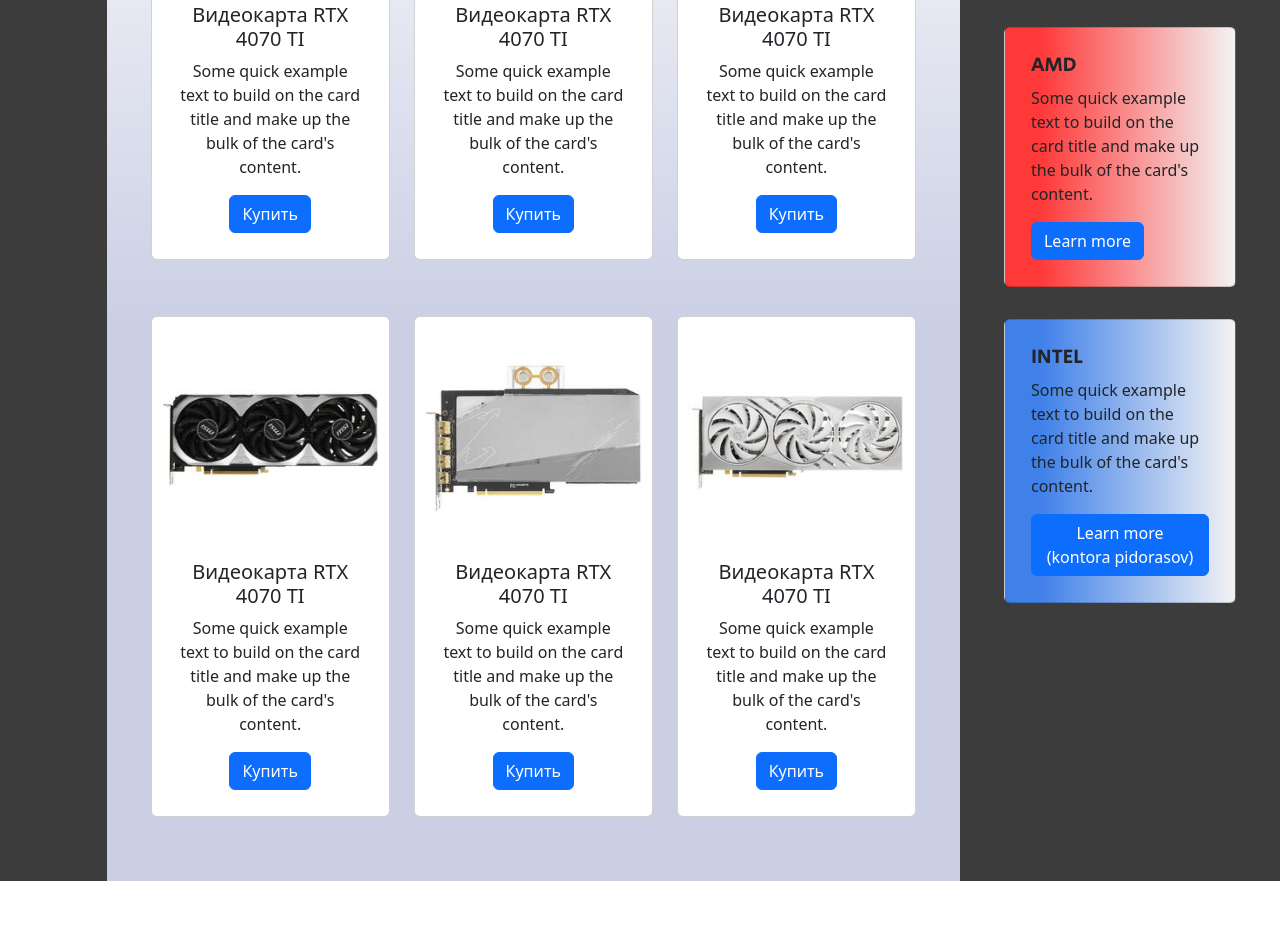
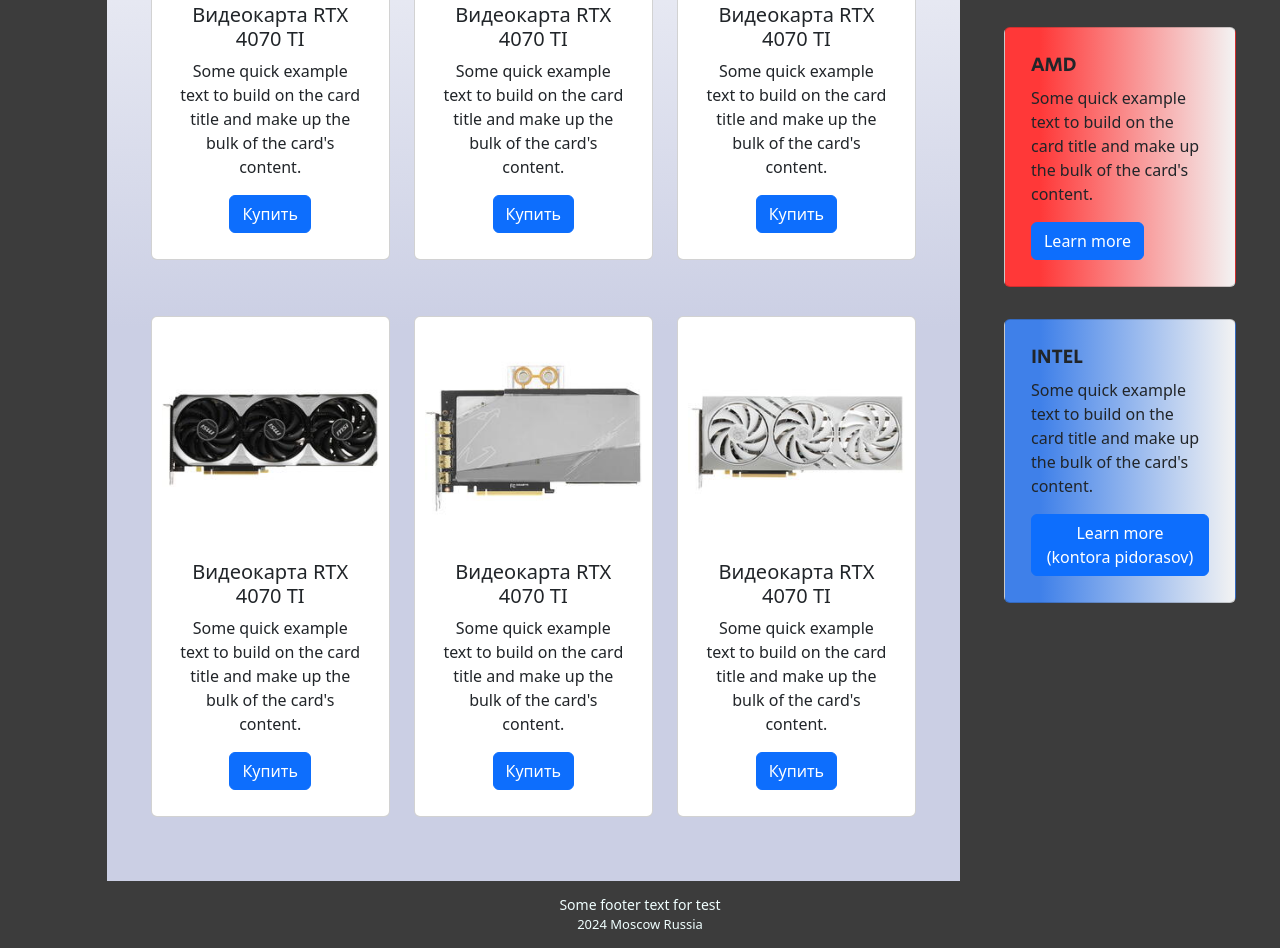
Before and after one commit to Xen0n-n/frontend-education, a plain HTML site: page bootstrap_edu/pricing.html in a window 1280 px wide. Shown: the part 365-1313 px from the top of the page. Before the commit the page ends 1246 px from the top, so only its background shows below. Drawn offline with nearby package versions, Linux system fonts and the light colour scheme.

Commit message:
added footer

```diff
--- a/bootstrap_edu/pricing.html
+++ b/bootstrap_edu/pricing.html
@@ -44,9 +44,6 @@
             </div>
         </nav>
     </header>
-
-
-
 
 
     <section>
@@ -192,12 +189,14 @@
     </section>
 
 
-
-
-
-
     <footer>
-
+        <div>
+            <p style="font-size: 14px;">
+                Some footer text for test
+            </p>
+            <p>
+                2024 Moscow Russia</p>
+        </div>
     </footer>
 
 
--- a/bootstrap_edu/source/styles/user_styles.css
+++ b/bootstrap_edu/source/styles/user_styles.css
@@ -1,11 +1,5 @@
-header {
-    display: block;
-
-}
-
 section {
     background: linear-gradient(0deg, #cbcfe4 47%, #ffffff 100%);
-
 }
 
 .nav-link {
@@ -38,4 +32,17 @@ section {
     font-family: "Secular One", sans-serif;
     font-weight: 400;
     font-style: normal;
-  }
+}
+
+footer {
+    display: block;
+    text-align: center;
+    font-size: 13px;
+    background-color: rgb(60, 60, 60);
+    padding: 1em;
+}
+
+footer p{
+    margin-bottom: 0;
+    color: azure;
+}
```
Also changed, not shown: bootstrap_edu/index.html (+7 -13 lines).
